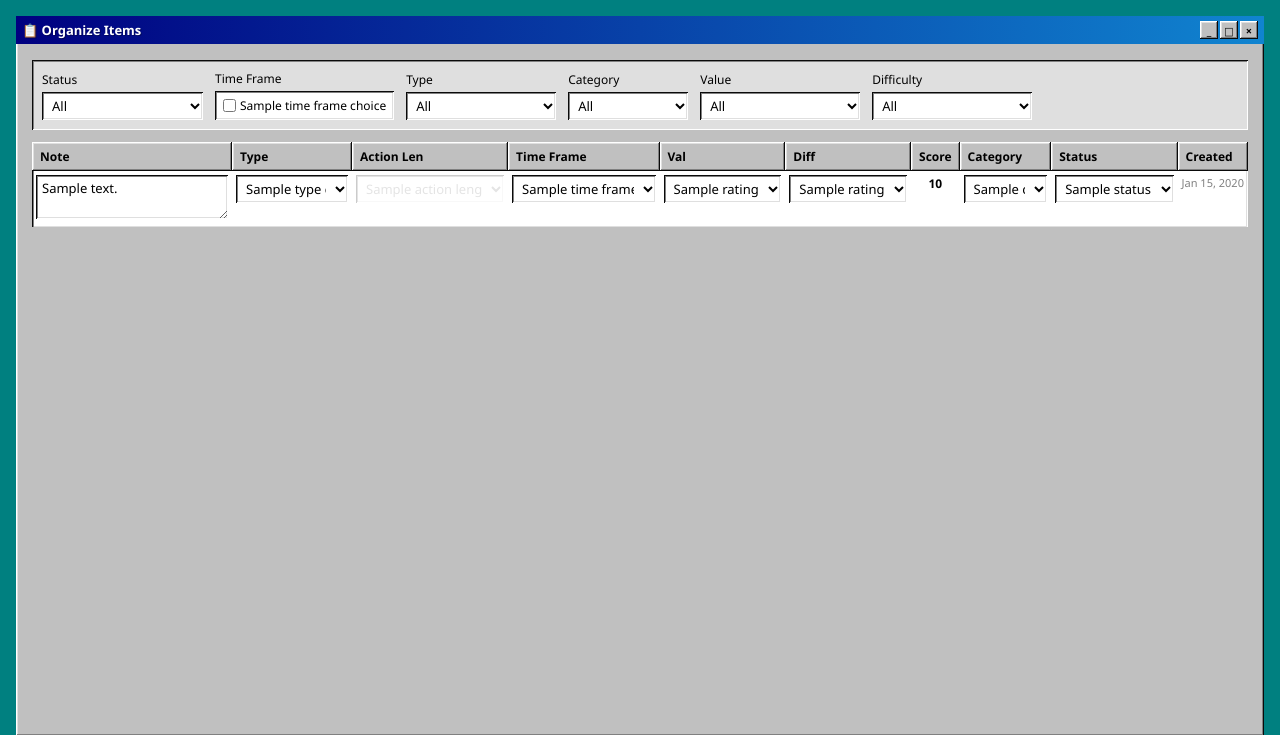
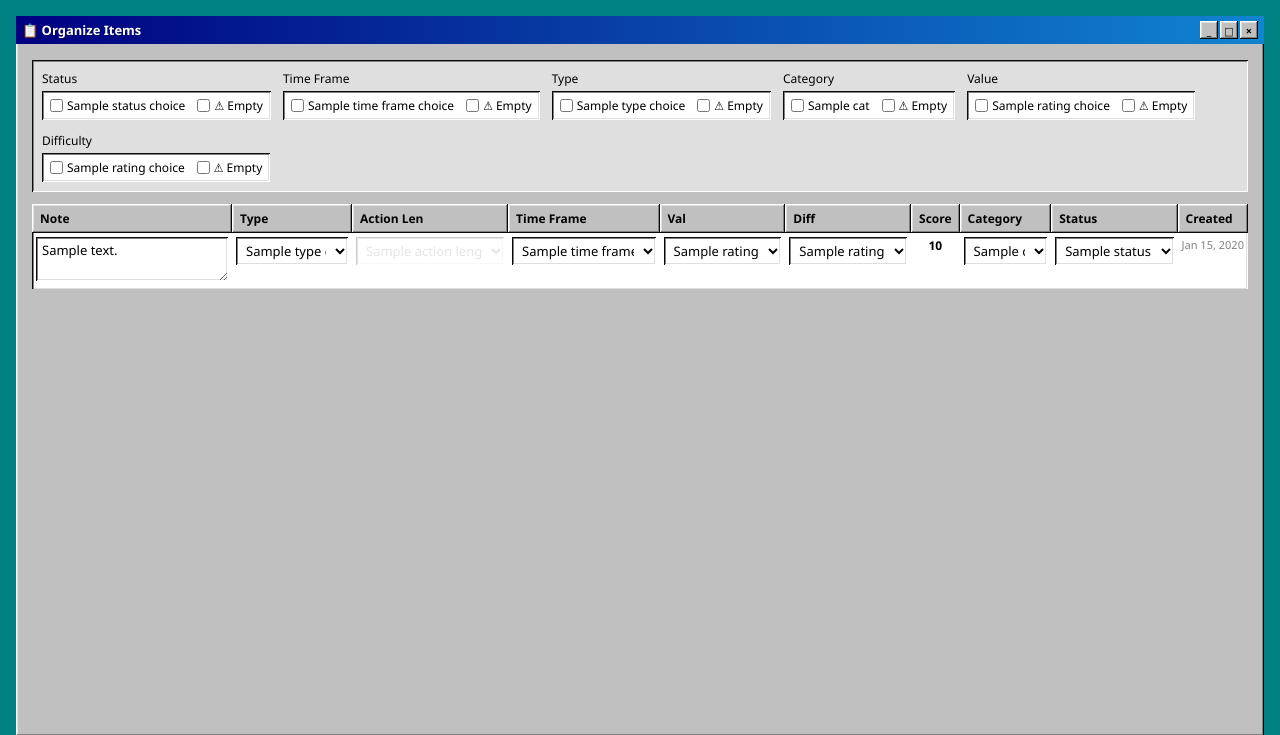
Before and after one commit to vonk00/todo, a Django app: template items/templates/items/organize.html in a window 1280 px wide. Shown: the top 735 px of the page. Run offline with Django 4.2, Linux system fonts and the light colour scheme; the template is opened without the code that fills it: most values are stand-ins (such as "Sample title", 1, 10 or a date in 2020).

Commit message:
Add multi-select filters to organize page with Empty option

```diff
--- a/items/static/items/css/win95.css
+++ b/items/static/items/css/win95.css
@@ -300,7 +300,7 @@ body {
     display: flex;
     flex-wrap: wrap;
     gap: 12px;
-    align-items: flex-end;
+    align-items: flex-start;
 }
 
 .filter-group {
--- a/items/templates/items/organize.html
+++ b/items/templates/items/organize.html
@@ -10,15 +10,24 @@
 <!-- Filters -->
 <div class="filters-bar">
     <form method="get" class="filters-form" id="filters-form">
-        <div class="filter-group">
+        <div class="filter-group filter-group-multi">
             <label class="win95-label">Status</label>
-            <select name="status" class="win95-select" onchange="this.form.submit()">
-                <option value="">All</option>
+            <div class="checkbox-group">
                 {% for value, label in status_choices %}
-                <option value="{{ value }}" {% if current_status == value %}selected{% endif %}>{{ label }}</option>
+                <label class="checkbox-label">
+                    <input type="checkbox" name="status" value="{{ value }}"
+                           {% if value in current_statuses %}checked{% endif %}
+                           onchange="this.form.submit()">
+                    {{ label }}
+                </label>
                 {% endfor %}
-                <option value="__empty__" {% if current_status == '__empty__' %}selected{% endif %}>⚠ Empty</option>
-            </select>
+                <label class="checkbox-label">
+                    <input type="checkbox" name="status" value="__empty__"
+                           {% if '__empty__' in current_statuses %}checked{% endif %}
+                           onchange="this.form.submit()">
+                    ⚠ Empty
+                </label>
+            </div>
         </div>
 
         <div class="filter-group filter-group-multi">
@@ -34,57 +43,99 @@
                 </label>
                 {% endif %}
                 {% endfor %}
+                <label class="checkbox-label">
+                    <input type="checkbox" name="time_frame" value="__empty__"
+                           {% if '__empty__' in current_time_frames %}checked{% endif %}
+                           onchange="this.form.submit()">
+                    ⚠ Empty
+                </label>
             </div>
         </div>
 
-        <div class="filter-group">
+        <div class="filter-group filter-group-multi">
             <label class="win95-label">Type</label>
-            <select name="type" class="win95-select" onchange="this.form.submit()">
-                <option value="">All</option>
+            <div class="checkbox-group">
                 {% for value, label in type_choices %}
                 {% if value %}
-                <option value="{{ value }}" {% if current_type == value %}selected{% endif %}>{{ label }}</option>
+                <label class="checkbox-label">
+                    <input type="checkbox" name="type" value="{{ value }}"
+                           {% if value in current_types %}checked{% endif %}
+                           onchange="this.form.submit()">
+                    {{ label }}
+                </label>
                 {% endif %}
                 {% endfor %}
-                <option value="__empty__" {% if current_type == '__empty__' %}selected{% endif %}>⚠ Empty</option>
-            </select>
+                <label class="checkbox-label">
+                    <input type="checkbox" name="type" value="__empty__"
+                           {% if '__empty__' in current_types %}checked{% endif %}
+                           onchange="this.form.submit()">
+                    ⚠ Empty
+                </label>
+            </div>
         </div>
 
-        <div class="filter-group">
+        <div class="filter-group filter-group-multi">
             <label class="win95-label">Category</label>
-            <select name="category" class="win95-select" onchange="this.form.submit()">
-                <option value="">All</option>
+            <div class="checkbox-group">
                 {% for cat in categories %}
-                <option value="{{ cat.id }}" {% if current_category == cat.id|stringformat:"s" %}selected{% endif %}>{{ cat.name }}</option>
+                <label class="checkbox-label">
+                    <input type="checkbox" name="category" value="{{ cat.id }}"
+                           {% if cat.id|stringformat:"s" in current_categories %}checked{% endif %}
+                           onchange="this.form.submit()">
+                    {{ cat.name }}
+                </label>
                 {% endfor %}
-                <option value="__empty__" {% if current_category == '__empty__' %}selected{% endif %}>⚠ Empty</option>
-            </select>
+                <label class="checkbox-label">
+                    <input type="checkbox" name="category" value="__empty__"
+                           {% if '__empty__' in current_categories %}checked{% endif %}
+                           onchange="this.form.submit()">
+                    ⚠ Empty
+                </label>
+            </div>
         </div>
 
-        <div class="filter-group">
+        <div class="filter-group filter-group-multi">
             <label class="win95-label">Value</label>
-            <select name="value" class="win95-select" onchange="this.form.submit()">
-                <option value="">All</option>
+            <div class="checkbox-group">
                 {% for val, label in rating_choices %}
                 {% if val %}
-                <option value="{{ val }}" {% if current_value == val|stringformat:"s" %}selected{% endif %}>{{ label }}</option>
+                <label class="checkbox-label">
+                    <input type="checkbox" name="value" value="{{ val }}"
+                           {% if val|stringformat:"s" in current_values %}checked{% endif %}
+                           onchange="this.form.submit()">
+                    {{ label }}
+                </label>
                 {% endif %}
                 {% endfor %}
-                <option value="__empty__" {% if current_value == '__empty__' %}selected{% endif %}>⚠ Empty</option>
-            </select>
+                <label class="checkbox-label">
+                    <input type="checkbox" name="value" value="__empty__"
+                           {% if '__empty__' in current_values %}checked{% endif %}
+                           onchange="this.form.submit()">
+                    ⚠ Empty
+                </label>
+            </div>
         </div>
 
-        <div class="filter-group">
+        <div class="filter-group filter-group-multi">
             <label class="win95-label">Difficulty</label>
-            <select name="difficulty" class="win95-select" onchange="this.form.submit()">
-                <option value="">All</option>
+            <div class="checkbox-group">
                 {% for val, label in rating_choices %}
                 {% if val %}
-                <option value="{{ val }}" {% if current_difficulty == val|stringformat:"s" %}selected{% endif %}>{{ label }}</option>
+                <label class="checkbox-label">
+                    <input type="checkbox" name="difficulty" value="{{ val }}"
+                           {% if val|stringformat:"s" in current_difficulties %}checked{% endif %}
+                           onchange="this.form.submit()">
+                    {{ label }}
+                </label>
                 {% endif %}
                 {% endfor %}
-                <option value="__empty__" {% if current_difficulty == '__empty__' %}selected{% endif %}>⚠ Empty</option>
-            </select>
+                <label class="checkbox-label">
+                    <input type="checkbox" name="difficulty" value="__empty__"
+                           {% if '__empty__' in current_difficulties %}checked{% endif %}
+                           onchange="this.form.submit()">
+                    ⚠ Empty
+                </label>
+            </div>
         </div>
 
         <input type="hidden" name="sort" value="{{ current_sort }}">
```
Also changed, not shown: items/views.py (+70 -41 lines).
